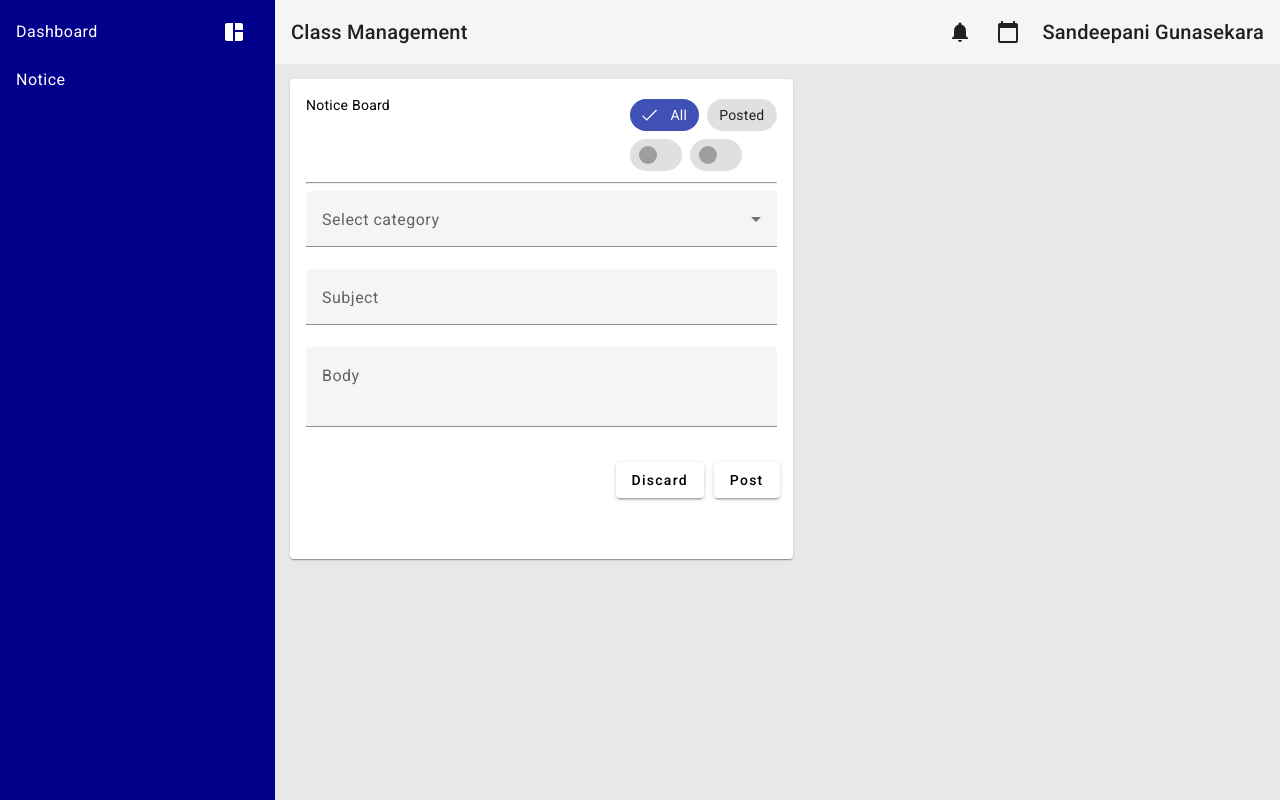
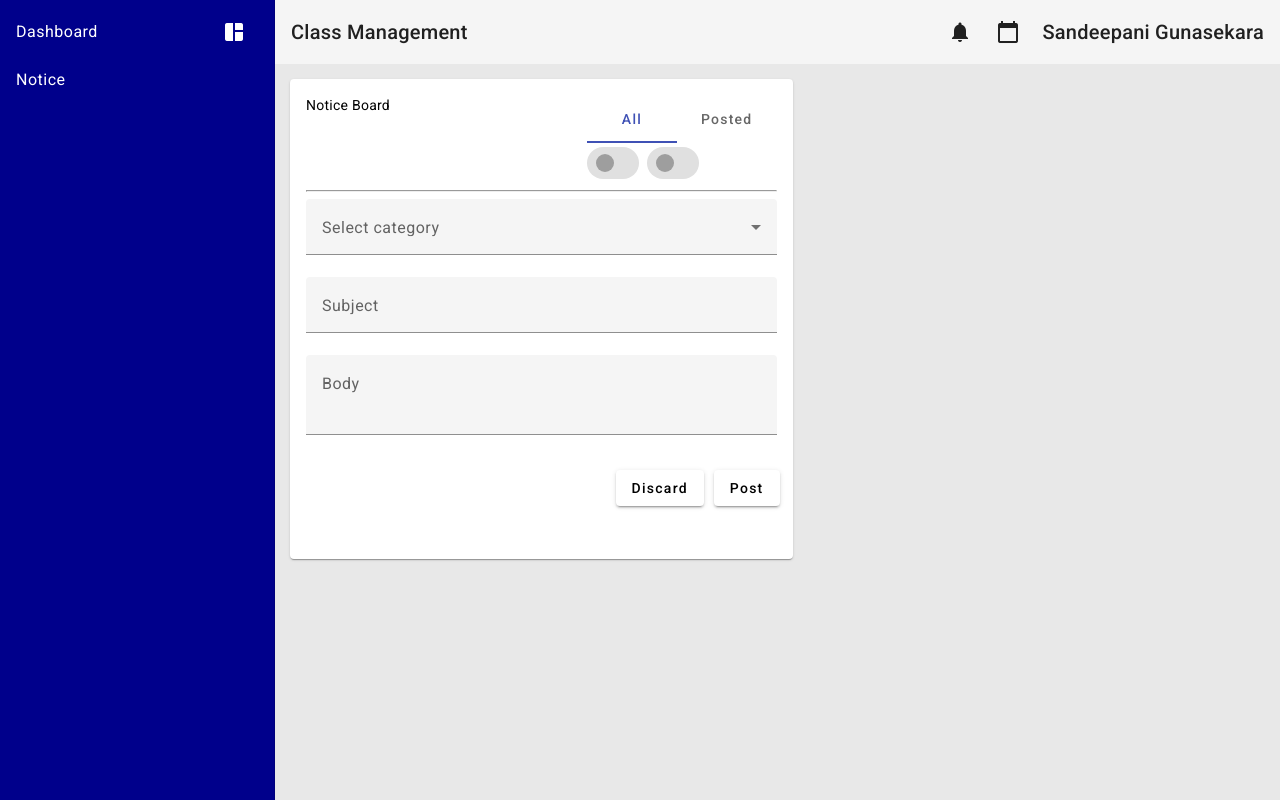
Before and after one commit to codingPentagon/ZoneEd, an Angular app in the folder frontend/: page /notice in a window 1280 px wide. Built offline with nearby package versions, Linux system fonts and the light colour scheme; grey boxes are pictures that could not be loaded.

Commit message:
Add Tabs

```diff
--- a/frontend/src/app/app.module.ts
+++ b/frontend/src/app/app.module.ts
@@ -11,6 +11,7 @@
 import {MatChipsModule} from "@angular/material/chips";
 import {MatSelectModule} from "@angular/material/select";
 import {MatButtonModule} from "@angular/material/button";
+import {MatTabsModule} from "@angular/material/tabs";
 
 @NgModule({
   declarations: [
@@ -26,7 +27,8 @@
         MatCardModule,
         MatChipsModule,
         MatSelectModule,
-    MatButtonModule
+        MatButtonModule,
+        MatTabsModule
     ],
   providers: [],
   bootstrap: [AppComponent]
--- a/frontend/src/app/notice/notice.component.html
+++ b/frontend/src/app/notice/notice.component.html
@@ -6,10 +6,11 @@
       Notice Board
       <span class="spacer"></span>
         <div class="header-actions">
-          <mat-chip-listbox>
-            <mat-chip-option selected>All</mat-chip-option>
-            <mat-chip-option>Posted</mat-chip-option>
-          </mat-chip-listbox>
+          <mat-tab-group>
+            <mat-tab label="All"> </mat-tab>
+            <mat-tab label="Posted"> </mat-tab>
+          </mat-tab-group>
+
           <mat-chip-listbox>
             <mat-chip-option>
               <img matChipAvatar src="https://cdn-icons-png.flaticon.com/128/565/565491.png">
```
Lines whose indentation alone changed are shown as unchanged.
